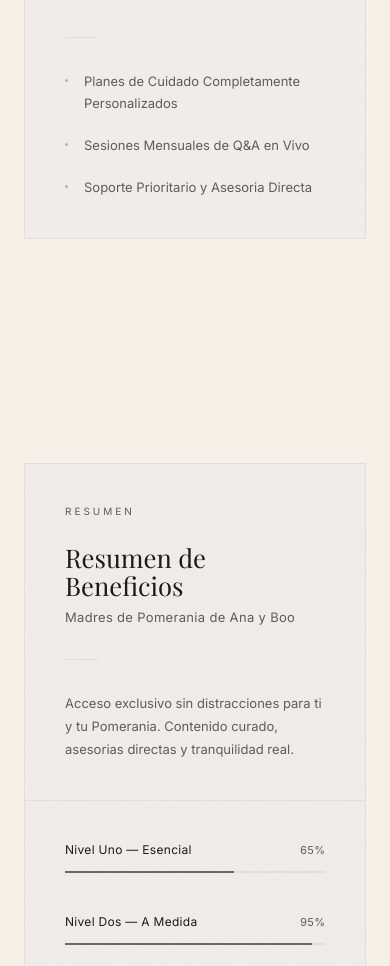
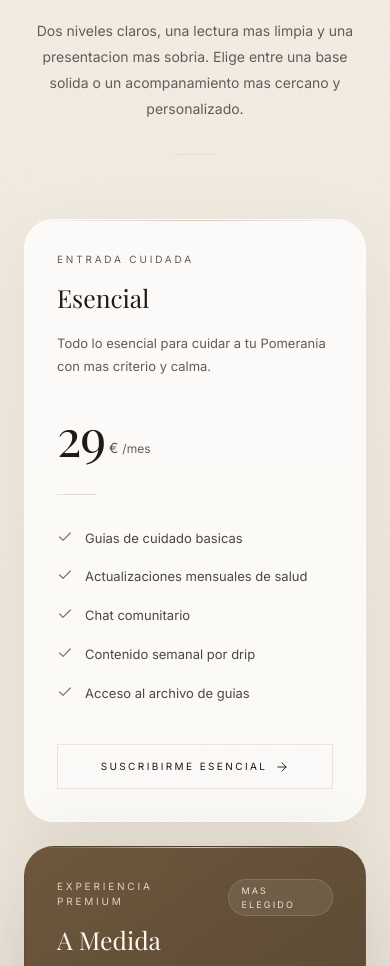
Before and after one commit to AltamiraSoftware/Madres-de-Pomerania, a Next.js app: page / in a window 390 px wide. Shown: the part 1800-2766 px from the top of the page. Built offline with nearby package versions, Linux system fonts and the light colour scheme; a web font is replaced by a local one.

Commit message:
MVP LIVE

```diff
--- a/app/page.tsx
+++ b/app/page.tsx
@@ -1,8 +1,6 @@
 "use client";
 import { Header } from "@/components/landingPage/header"
 import { Hero } from "@/components/landingPage/hero"
-import { MembershipTiers } from "@/components/landingPage/membership-tiers"
-import { BenefitsSummary } from "@/components/landingPage/benefits-summary"
 import { Pricing } from "@/components/landingPage/pricing"
 import { Timeline } from "@//components/landingPage/timeline"
 import { Testimonials } from "@/components/landingPage/testimonials"
@@ -10,19 +8,13 @@ import { FAQ } from "@/components/landingPage/faq"
 import { FinalCTA } from "@/components/landingPage/final-cta"
 import { Footer } from "@/components/landingPage/footer"
 
-import { useAuthModal } from "../components/auth/AuthModalProvider";
 export default function Home() {
-  const { openLogin } = useAuthModal();
-const { openRegister } = useAuthModal();
-
   return (
     <main>
 <>
       <Header />
 
         <Hero />
-        <MembershipTiers />
-        <BenefitsSummary />
         <Pricing />
         <Timeline />
         <Testimonials />
--- a/components/landingPage/pricing.tsx
+++ b/components/landingPage/pricing.tsx
@@ -1,15 +1,16 @@
 "use client"
 
 import { useEffect, useRef, useState } from "react"
-import { Check, Minus } from "lucide-react"
+import { ArrowRight, Check, Minus } from "lucide-react"
 
 const plans = [
   {
     id: "essential",
     name: "Esencial",
-    price: "19",
+    label: "Entrada cuidada",
+    price: "29",
     period: "/mes",
-    description: "Todo lo basico para cuidar a tu Pomerania con confianza.",
+    description: "Todo lo esencial para cuidar a tu Pomerania con mas criterio y calma.",
     features: [
       "Guias de cuidado basicas",
       "Actualizaciones mensuales de salud",
@@ -24,9 +25,10 @@ const plans = [
   {
     id: "vip",
     name: "A Medida",
-    price: "49",
+    label: "Experiencia premium",
+    price: "89",
     period: "/mes",
-    description: "La experiencia completa: personalizada, directa y exclusiva.",
+    description: "La experiencia completa, con acompanamiento mas directo y recomendaciones personalizadas.",
     features: [
       "Todo lo del plan Esencial",
       "Planes de cuidado personalizados",
@@ -55,123 +57,215 @@ export function Pricing() {
 
   useEffect(() => {
     const observer = new IntersectionObserver(
-      ([entry]) => { if (entry.isIntersecting) setVisible(true) },
+      ([entry]) => {
+        if (entry.isIntersecting) setVisible(true)
+      },
       { threshold: 0.06 }
     )
+
     if (ref.current) observer.observe(ref.current)
+
     return () => observer.disconnect()
   }, [])
 
   return (
-    <section ref={ref} id="membresia" className="noise-bg bg-secondary py-28 lg:py-40">
+    <section
+      ref={ref}
+      id="membresia"
+      className="noise-bg relative overflow-hidden bg-[linear-gradient(180deg,rgba(244,239,232,0.95)_0%,rgba(239,232,221,0.98)_48%,rgba(233,225,214,1)_100%)] py-28 lg:py-40"
+    >
+      <div className="pointer-events-none absolute right-[-4rem] top-16 h-72 w-72 rounded-full bg-[rgba(186,160,121,0.2)] blur-3xl" />
+      <div className="pointer-events-none absolute left-1/3 bottom-0 h-64 w-64 rounded-full bg-white/45 blur-3xl" />
+
       <div className="mx-auto max-w-7xl px-6 lg:px-16">
-        {/* Header */}
-        <div className="mb-20">
+        <div
+          className={`mx-auto max-w-3xl text-center transition-all duration-1000 ease-out ${
+            visible ? "translate-y-0 opacity-100" : "translate-y-8 opacity-0"
+          }`}
+        >
           <p className="mb-6 text-[10px] tracking-[0.3em] text-muted-foreground uppercase">
             Planes
           </p>
-          <h2 className="max-w-md font-serif text-[1.8rem] leading-[1.1] text-foreground sm:text-[2.2rem] lg:text-[2.8rem] text-balance">
+          <h2 className="font-serif text-[1.95rem] leading-[1.05] text-foreground sm:text-[2.45rem] lg:text-[3rem] text-balance">
             Elige tu nivel de cuidado
           </h2>
-          <p className="mt-5 max-w-sm text-[13px] leading-[1.75] text-muted-foreground">
-            Sin permanencia. Cancela cuando quieras. Tu Pomerania merece lo mejor.
+          <p className="mx-auto mt-6 max-w-2xl text-[14px] leading-[1.85] text-muted-foreground">
+            Dos niveles claros, una lectura mas limpia y una presentacion mas sobria.
+            Elige entre una base solida o un acompanamiento mas cercano y personalizado.
           </p>
-          <div className="mt-8 h-px w-10 bg-border" />
+          <div className="mx-auto mt-8 h-px w-10 bg-border" />
         </div>
 
-        {/* Cards */}
-        <div className="grid gap-[1px] border border-border md:grid-cols-2">
+        <div className="mt-16 grid gap-6 xl:grid-cols-2">
           {plans.map((plan, i) => (
-            <div
+            <article
               key={plan.id}
-              className={`relative flex flex-col p-10 lg:p-14 transition-all duration-1000 ease-out ${
-                visible ? (i === 0 ? "stagger-1" : "stagger-2") : "opacity-0"
-              } ${plan.highlighted ? "bg-background" : "bg-secondary"}`}
+              className={`relative overflow-hidden rounded-[30px] border p-8 shadow-[0_20px_70px_rgba(88,71,46,0.08)] backdrop-blur-sm transition-all duration-1000 ease-out lg:p-10 ${
+                visible ? "translate-y-0 opacity-100" : "translate-y-8 opacity-0"
+              } ${
+                plan.highlighted
+                  ? "border-[rgba(122,98,68,0.1)] bg-[linear-gradient(145deg,rgba(104,82,56,0.97),rgba(70,54,39,0.98))] text-[#f7f1e8] shadow-[0_28px_90px_rgba(48,36,23,0.18)]"
+                  : "border-white/60 bg-white/76 text-foreground"
+              }`}
+              style={{ transitionDelay: visible ? `${i * 140}ms` : "0ms" }}
             >
-              {/* Badge */}
-              {plan.highlighted && (
-                <div className="mb-6">
-                  <span className="inline-block border border-border px-3 py-1 text-[9px] tracking-[0.25em] text-muted-foreground uppercase">
+              <div
+                className={`absolute inset-x-0 top-0 h-px ${
+                  plan.highlighted
+                    ? "bg-[linear-gradient(90deg,rgba(223,207,185,0),rgba(223,207,185,0.9),rgba(223,207,185,0))]"
+                    : "bg-[linear-gradient(90deg,rgba(186,160,121,0),rgba(186,160,121,0.55),rgba(186,160,121,0))]"
+                }`}
+              />
+
+              <div className="flex items-start justify-between gap-4">
+                <div>
+                  <p
+                    className={`text-[10px] tracking-[0.28em] uppercase ${
+                      plan.highlighted ? "text-[#dfcfb9]" : "text-muted-foreground"
+                    }`}
+                  >
+                    {plan.label}
+                  </p>
+                  <h3
+                    className={`mt-3 font-serif text-[1.55rem] lg:text-[1.9rem] ${
+                      plan.highlighted ? "text-[#fff7ee]" : "text-foreground"
+                    }`}
+                  >
+                    {plan.name}
+                  </h3>
+                </div>
+
+                {plan.highlighted && (
+                  <span className="rounded-full border border-[#c9b392]/25 bg-white/8 px-3 py-1 text-[9px] tracking-[0.24em] text-[#efe2cf] uppercase">
                     Mas elegido
                   </span>
-                </div>
-              )}
+                )}
+              </div>
 
-              <h3 className="font-serif text-[1.4rem] text-foreground lg:text-[1.7rem]">
-                {plan.name}
-              </h3>
-              <p className="mt-3 text-[13px] leading-[1.7] text-muted-foreground">
+              <p
+                className={`mt-4 max-w-md text-[13px] leading-[1.8] ${
+                  plan.highlighted ? "text-[#efe4d6]" : "text-muted-foreground"
+                }`}
+              >
                 {plan.description}
               </p>
 
-              {/* Price */}
-              <div className="mt-8 flex items-baseline">
-                <span className="font-serif text-[2.8rem] leading-none tracking-tight text-foreground lg:text-[3.2rem]">
+              <div className="mt-8 flex items-end gap-1">
+                <span
+                  className={`font-serif text-[3.2rem] leading-none tracking-tight lg:text-[3.7rem] ${
+                    plan.highlighted ? "text-[#fff7ee]" : "text-foreground"
+                  }`}
+                >
                   {plan.price}
                 </span>
-                <span className="ml-1 text-[14px] text-muted-foreground">{"€"}</span>
-                <span className="ml-1 text-[12px] text-muted-foreground">{plan.period}</span>
+                <span
+                  className={`mb-1 text-[14px] ${
+                    plan.highlighted ? "text-[#dfcfb9]" : "text-muted-foreground"
+                  }`}
+                >
+                  &euro;
+                </span>
+                <span
+                  className={`mb-1 text-[12px] ${
+                    plan.highlighted ? "text-[#dfcfb9]" : "text-muted-foreground"
+                  }`}
+                >
+                  {plan.period}
+                </span>
               </div>
 
-              <div className="my-8 h-px w-8 bg-border" />
+              <div className={`my-8 h-px w-10 ${plan.highlighted ? "bg-white/20" : "bg-border"}`} />
 
-              {/* Features */}
-              <ul className="mb-10 flex flex-1 flex-col gap-4">
-                {plan.features.map((f) => (
-                  <li key={f} className="flex items-start gap-3 text-[13px] leading-[1.7] text-muted-foreground">
-                    <span className="mt-[9px] block h-[3px] w-[3px] flex-shrink-0 rounded-full bg-muted-foreground/40" />
-                    {f}
+              <ul className="mb-10 space-y-4">
+                {plan.features.map((feature) => (
+                  <li
+                    key={feature}
+                    className={`flex items-start gap-3 text-[13px] leading-[1.75] ${
+                      plan.highlighted ? "text-[#f1e6d8]" : "text-foreground/80"
+                    }`}
+                  >
+                    <Check
+                      className={`mt-0.5 h-4 w-4 flex-shrink-0 ${
+                        plan.highlighted ? "text-[#dfcfb9]" : "text-[rgba(122,98,68,0.9)]"
+                      }`}
+                      strokeWidth={1.8}
+                    />
+                    <span>{feature}</span>
                   </li>
                 ))}
               </ul>
 
-              {/* CTA */}
               <button
-                className={`btn-luxury w-full py-3.5 text-[10px] tracking-[0.22em] uppercase transition-all ${
+                className={`btn-luxury w-full px-6 py-3.5 text-[10px] tracking-[0.24em] uppercase transition-all ${
                   plan.highlighted
-                    ? "bg-foreground text-background"
-                    : "border border-border bg-transparent text-foreground hover:bg-foreground hover:text-background"
+                    ? "border border-white/10 bg-[#f7f1e8] text-[#4d3b29] hover:bg-white"
+                    : "border border-[rgba(122,98,68,0.14)] bg-transparent text-foreground hover:bg-foreground hover:text-background"
                 }`}
               >
-                {plan.cta}
+                <span className="inline-flex items-center gap-2">
+                  {plan.cta}
+                  <ArrowRight className="h-3.5 w-3.5" strokeWidth={1.6} />
+                </span>
               </button>
-            </div>
+            </article>
           ))}
         </div>
 
-        {/* Comparison */}
-        <div className="mt-20 border border-border bg-background p-8 lg:p-12">
-          <h3 className="mb-8 font-serif text-[1.15rem] text-foreground">
-            Comparativa de planes
-          </h3>
-          <div className="overflow-x-auto">
-            <table className="w-full">
+        <div
+          className={`mt-8 overflow-hidden rounded-[30px] border border-white/60 bg-white/76 p-8 shadow-[0_20px_70px_rgba(88,71,46,0.08)] backdrop-blur-sm transition-all duration-1000 ease-out lg:p-10 ${
+            visible ? "translate-y-0 opacity-100" : "translate-y-8 opacity-0"
+          }`}
+          style={{ transitionDelay: visible ? "280ms" : "0ms" }}
+        >
+          <div className="flex flex-col gap-3 sm:flex-row sm:items-end sm:justify-between">
+            <div>
+              <p className="text-[10px] tracking-[0.28em] text-muted-foreground uppercase">
+                Comparativa
+              </p>
+              <h3 className="mt-3 font-serif text-[1.3rem] text-foreground lg:text-[1.45rem]">
+                Comparativa de planes
+              </h3>
+            </div>
+            <p className="max-w-sm text-[12px] leading-[1.75] text-muted-foreground">
+              La diferencia esta en el nivel de personalizacion y acceso directo.
+            </p>
+          </div>
+
+          <div className="mt-8 overflow-x-auto">
+            <table className="w-full min-w-[520px]">
               <thead>
-                <tr className="border-b border-border">
-                  <th className="pb-4 text-left text-[10px] tracking-[0.2em] text-muted-foreground uppercase">
+                <tr className="border-b border-border/70">
+                  <th className="pb-4 text-left text-[10px] tracking-[0.22em] text-muted-foreground uppercase">
                     Caracteristica
                   </th>
-                  <th className="pb-4 text-center text-[10px] tracking-[0.2em] text-muted-foreground uppercase">
+                  <th className="pb-4 text-center text-[10px] tracking-[0.22em] text-muted-foreground uppercase">
                     Esencial
                   </th>
-                  <th className="pb-4 text-center text-[10px] tracking-[0.2em] text-muted-foreground uppercase">
+                  <th className="pb-4 text-center text-[10px] tracking-[0.22em] text-muted-foreground uppercase">
                     A Medida
                   </th>
                 </tr>
               </thead>
               <tbody>
                 {comparisonRows.map((row, idx) => (
-                  <tr key={row} className={idx < comparisonRows.length - 1 ? "border-b border-border/50" : ""}>
-                    <td className="py-4 text-[13px] text-muted-foreground">{row}</td>
+                  <tr
+                    key={row}
+                    className={idx < comparisonRows.length - 1 ? "border-b border-border/45" : ""}
+                  >
+                    <td className="py-4 text-[13px] text-foreground/78">{row}</td>
                     <td className="py-4 text-center">
-                      {plans[0].comparison[idx]
-                        ? <Check className="mx-auto h-3.5 w-3.5 text-foreground/50" strokeWidth={1.5} />
-                        : <Minus className="mx-auto h-3.5 w-3.5 text-border" strokeWidth={1.5} />}
+                      {plans[0].comparison[idx] ? (
+                        <Check className="mx-auto h-4 w-4 text-[rgba(122,98,68,0.9)]" strokeWidth={1.8} />
+                      ) : (
+                        <Minus className="mx-auto h-4 w-4 text-border" strokeWidth={1.8} />
+                      )}
                     </td>
                     <td className="py-4 text-center">
-                      {plans[1].comparison[idx]
-                        ? <Check className="mx-auto h-3.5 w-3.5 text-foreground/50" strokeWidth={1.5} />
-                        : <Minus className="mx-auto h-3.5 w-3.5 text-border" strokeWidth={1.5} />}
+                      {plans[1].comparison[idx] ? (
+                        <Check className="mx-auto h-4 w-4 text-[rgba(122,98,68,0.9)]" strokeWidth={1.8} />
+                      ) : (
+                        <Minus className="mx-auto h-4 w-4 text-border" strokeWidth={1.8} />
+                      )}
                     </td>
                   </tr>
                 ))}
--- a/components/landingPage/timeline.tsx
+++ b/components/landingPage/timeline.tsx
@@ -1,33 +1,39 @@
 "use client"
 
 import { useEffect, useRef, useState } from "react"
+import { ArrowRight, CheckCircle2 } from "lucide-react"
 
 const steps = [
   {
     day: "Dia 1",
-    title: "Tu bienvenida personalizada",
-    description: "Recibe tu kit de bienvenida digital con la guia de inicio y tu primera evaluacion de salud.",
+    title: "Bienvenida personalizada",
+    description:
+      "Recibes acceso inmediato a tu area privada, guia de inicio y una hoja de ruta clara para empezar con criterio.",
   },
   {
     day: "Dia 8",
-    title: "Primera guia de cuidado",
-    description: "Accede a tu primer contenido semanal adaptado al nivel de tu membresia.",
+    title: "Primer contenido desbloqueado",
+    description:
+      "Accedes a tu primer bloque semanal con recomendaciones practicas adaptadas al nivel de tu membresia.",
   },
   {
     day: "Dia 15",
-    title: "Seguimiento y ajustes",
-    description: "Revision de progreso y ajuste de recomendaciones segun la respuesta de tu Pomerania.",
+    title: "Seguimiento y ajuste",
+    description:
+      "El recorrido mantiene continuidad: nuevas pautas, prioridades afinadas y una experiencia mas util que acumulativa.",
   },
   {
     day: "Dia 22",
-    title: "Sesion en vivo",
-    description: "Los miembros A Medida disfrutan de su primera sesion de Q&A en directo.",
+    title: "Acompanamiento premium",
+    description:
+      "Las miembros A Medida suman sesiones en vivo, soporte prioritario y recomendaciones con un enfoque mas directo.",
   },
-  {
-    day: "Mensual",
-    title: "Dossier personalizado",
-    description: "Cada mes recibes un resumen completo con nuevas recomendaciones y actualizaciones.",
-  },
+]
+
+const highlights = [
+  "Acceso privado y ordenado desde el primer dia",
+  "Contenido semanal con progresion real",
+  "Experiencia pensada para avanzar sin saturarte",
 ]
 
 export function Timeline() {
@@ -36,50 +42,130 @@ export function Timeline() {
 
   useEffect(() => {
     const observer = new IntersectionObserver(
-      ([entry]) => { if (entry.isIntersecting) setVisible(true) },
+      ([entry]) => {
+        if (entry.isIntersecting) setVisible(true)
+      },
       { threshold: 0.06 }
     )
+
     if (ref.current) observer.observe(ref.current)
+
     return () => observer.disconnect()
   }, [])
 
   return (
-    <section ref={ref} id="metodo" className="noise-bg py-28 lg:py-40">
+    <section
+      ref={ref}
+      id="metodo"
+      className="noise-bg relative overflow-hidden bg-[linear-gradient(180deg,rgba(250,247,241,0.92)_0%,rgba(245,240,231,0.98)_45%,rgba(239,233,223,1)_100%)] py-28 lg:py-40"
+    >
+      <div className="pointer-events-none absolute left-1/2 top-20 h-72 w-72 -translate-x-1/2 rounded-full bg-white/50 blur-3xl" />
+      <div className="pointer-events-none absolute -left-16 bottom-10 h-56 w-56 rounded-full bg-[rgba(186,160,121,0.18)] blur-3xl" />
+
       <div className="mx-auto max-w-7xl px-6 lg:px-16">
-        {/* Header */}
-        <div className="mb-20">
+        <div className="grid gap-10 lg:grid-cols-[minmax(0,0.95fr)_minmax(0,1.3fr)] lg:gap-16">
+          <div
+            className={`transition-all duration-1000 ease-out ${
+              visible ? "translate-y-0 opacity-100" : "translate-y-8 opacity-0"
+            }`}
+          >
             <p className="mb-6 text-[10px] tracking-[0.3em] text-muted-foreground uppercase">
-            Metodo
+              Experiencia
             </p>
-          <h2 className="max-w-md font-serif text-[1.8rem] leading-[1.1] text-foreground sm:text-[2.2rem] lg:text-[2.8rem] text-balance">
+            <h2 className="max-w-lg font-serif text-[1.95rem] leading-[1.05] text-foreground sm:text-[2.45rem] lg:text-[3rem] text-balance">
               Como funciona tu membresia
             </h2>
-          <div className="mt-8 h-px w-10 bg-border" />
+            <p className="mt-6 max-w-md text-[14px] leading-[1.85] text-muted-foreground">
+              Hemos convertido el acompanamiento en una experiencia mas elegante, clara y
+              progresiva. Cada etapa entrega valor concreto, sin ruido y con una sensacion
+              de cuidado continuo.
+            </p>
+
+            <div className="mt-10 rounded-[28px] border border-white/60 bg-white/70 p-7 shadow-[0_18px_60px_rgba(88,71,46,0.08)] backdrop-blur-sm">
+              <p className="text-[10px] tracking-[0.26em] text-muted-foreground uppercase">
+                Lo que recibes
+              </p>
+              <div className="mt-5 h-px w-10 bg-border" />
+              <ul className="mt-6 space-y-4">
+                {highlights.map((item) => (
+                  <li key={item} className="flex items-start gap-3 text-[13px] leading-[1.75] text-foreground/80">
+                    <CheckCircle2 className="mt-0.5 h-4 w-4 flex-shrink-0 text-[rgba(122,98,68,0.9)]" strokeWidth={1.8} />
+                    <span>{item}</span>
+                  </li>
+                ))}
+              </ul>
+
+              <div className="mt-8 rounded-[22px] border border-[rgba(122,98,68,0.12)] bg-[linear-gradient(135deg,rgba(255,255,255,0.72),rgba(244,237,226,0.85))] px-5 py-4">
+                <p className="text-[10px] tracking-[0.24em] text-muted-foreground uppercase">
+                  Ritmo premium
+                </p>
+                <p className="mt-3 text-[13px] leading-[1.75] text-muted-foreground">
+                  Una membresia que no se siente masiva: entra, avanza, consulta y recibe
+                  contenido con una cadencia pensada para sostener resultados.
+                </p>
+              </div>
+            </div>
           </div>
 
-        {/* Steps — simple vertical list */}
-        <div className="flex flex-col">
+          <div className="relative">
+            <div className="pointer-events-none absolute left-8 top-10 bottom-10 hidden w-px bg-[linear-gradient(180deg,rgba(122,98,68,0.12),rgba(122,98,68,0.35),rgba(122,98,68,0.08))] md:block" />
+
+            <div className="grid gap-5">
               {steps.map((step, i) => (
-            <div
+                <article
                   key={step.day}
-              className={`grid gap-4 border-t border-border py-10 transition-all duration-1000 ease-out md:grid-cols-[120px_1fr] md:gap-12 lg:py-12 ${
-                visible ? "translate-y-0 opacity-100" : "translate-y-6 opacity-0"
+                  className={`relative overflow-hidden rounded-[28px] border border-white/60 bg-white/76 p-7 shadow-[0_20px_70px_rgba(88,71,46,0.08)] backdrop-blur-sm transition-all duration-1000 ease-out lg:p-8 ${
+                    visible ? "translate-y-0 opacity-100" : "translate-y-8 opacity-0"
                   }`}
-              style={{ transitionDelay: visible ? `${i * 100}ms` : "0ms" }}
+                  style={{ transitionDelay: visible ? `${i * 120}ms` : "0ms" }}
                 >
-              <span className="text-[10px] tracking-[0.3em] text-muted-foreground uppercase">
+                  <div className="absolute inset-x-0 top-0 h-px bg-[linear-gradient(90deg,rgba(186,160,121,0),rgba(186,160,121,0.55),rgba(186,160,121,0))]" />
+
+                  <div className="flex flex-col gap-5 md:flex-row md:items-start md:justify-between">
+                    <div className="flex items-start gap-4">
+                      <div className="relative z-10 flex h-12 w-12 flex-shrink-0 items-center justify-center rounded-full border border-[rgba(122,98,68,0.16)] bg-[linear-gradient(180deg,rgba(255,255,255,0.98),rgba(245,237,226,0.9))] font-serif text-[1rem] text-[rgba(97,78,54,0.92)] shadow-[0_8px_20px_rgba(88,71,46,0.08)]">
+                        {String(i + 1).padStart(2, "0")}
+                      </div>
+                      <div>
+                        <p className="text-[10px] tracking-[0.28em] text-muted-foreground uppercase">
                           {step.day}
-              </span>
-              <div>
-                <h3 className="font-serif text-[1.1rem] text-foreground lg:text-[1.25rem]">
+                        </p>
+                        <h3 className="mt-3 font-serif text-[1.2rem] text-foreground lg:text-[1.35rem]">
                           {step.title}
                         </h3>
-                <p className="mt-3 max-w-md text-[13px] leading-[1.75] text-muted-foreground">
+                        <p className="mt-3 max-w-xl text-[13px] leading-[1.85] text-muted-foreground">
                           {step.description}
                         </p>
                       </div>
                     </div>
+
+                    <div className="flex items-center gap-2 text-[10px] tracking-[0.24em] text-[rgba(97,78,54,0.72)] uppercase">
+                      <span>Etapa {i + 1}</span>
+                      <ArrowRight className="h-3.5 w-3.5" strokeWidth={1.6} />
+                    </div>
+                  </div>
+                </article>
               ))}
+            </div>
+
+            <div
+              className={`mt-6 rounded-[30px] border border-[rgba(122,98,68,0.1)] bg-[linear-gradient(135deg,rgba(110,87,60,0.96),rgba(71,55,39,0.96))] px-7 py-6 text-[#f7f1e8] shadow-[0_28px_90px_rgba(48,36,23,0.18)] transition-all duration-1000 ease-out ${
+                visible ? "translate-y-0 opacity-100" : "translate-y-8 opacity-0"
+              }`}
+              style={{ transitionDelay: visible ? "520ms" : "0ms" }}
+            >
+              <p className="text-[10px] tracking-[0.28em] text-[#dfcfb9] uppercase">
+                Cierre mensual
+              </p>
+              <h3 className="mt-3 font-serif text-[1.35rem] leading-[1.15] text-balance">
+                Tu experiencia culmina con una vista mas clara de avances y siguientes pasos.
+              </h3>
+              <p className="mt-3 max-w-2xl text-[13px] leading-[1.8] text-[#efe4d6]">
+                Cada mes recibes una sensacion de continuidad real: mas contexto, mejores
+                decisiones y una membresia que acompana con mas criterio que volumen.
+              </p>
+            </div>
+          </div>
         </div>
       </div>
     </section>
```
Lines whose indentation alone changed are shown as unchanged.
